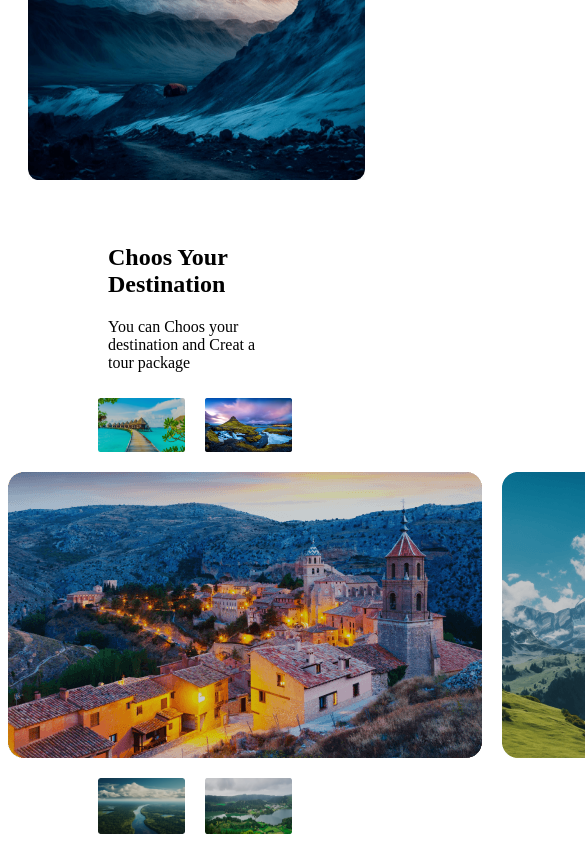
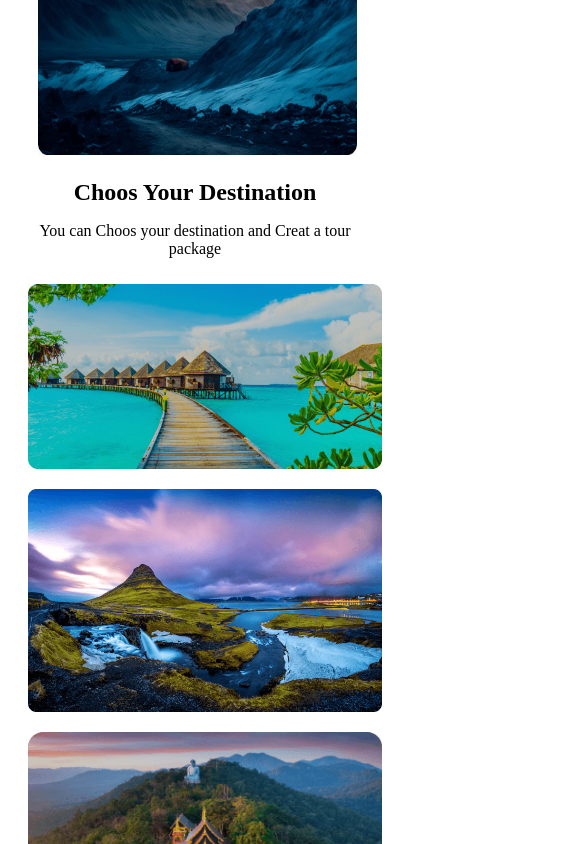
Before and after one commit to shakil-py/PA2webresposdive-, a plain HTML site: page index.html in a window 390 px wide. Shown: the part 1156-2000 px from the top of the page, 585 px wide, since content can reach past the window. Drawn offline with Linux system fonts and the light colour scheme.

Commit message:
choose responsive

```diff
--- a/index.html
+++ b/index.html
@@ -51,6 +51,7 @@
         </section>
         <!-- destination section -->
         <section class=" fullspace">
+            <div class="choose-img">
                 <div class="destination-choos">
                     <h1>Choos Your Destination</h1>
                     <p>You can Choos your destination and Creat a tour package</p>
@@ -61,15 +62,17 @@
                 </div>
                 <div class="row-2 row-cmn">
                     <img id="img1" src="/images/Rectangle 6.png" alt="">
-                <img src="/images/Rectangle 7.png" alt="">
+                    <img id="img2" src="/images/Rectangle 7.png" alt="">
                     <img id="img3" src="/images/Rectangle 9.png " alt="">
                 </div>
-            <div class="row-3">
+                <div class="row-3 row-cmn  ">
                     <img src="/images/Rectangle 11.png" alt="">
                     <img src="/images/Rectangle 10.png" alt="">
                 </div>
+            </div>
 
         </section>
+        <!--  -->
     </main>
 
 
--- a/style/responsive.css
+++ b/style/responsive.css
@@ -60,4 +60,19 @@
         width: 90%;
     }
 
+    /* choose sectin */
+    .fullspace {
+        margin: 0 10px;
+    }
+
+    .row-cmn {
+        flex-direction: column;
+    }
+    .row-1 img,.row-2 img,.row-3 img{
+        width: 100%;
+    }
+    #img2{
+        width: 100%;
+    }
+
 }
--- a/style/style.css
+++ b/style/style.css
@@ -103,10 +103,18 @@
 }
 
 /* choos destination */
+
+
 .row-cmn {
     display: flex;
     justify-content: center;
 
+}
+
+.destination-choos,
+h1 {
+    text-align: center;
+    margin: 0;
 }
 
 .row-1 img {
@@ -120,13 +128,14 @@
 
 .row-2 img {
     margin: 10px;
+    width: 30%;
 
 }
 
-/* #img1,
-#img3 {
-    width: 30%;
-} */
+
+#img2 {
+    width: 38%;
+}
 
 .row-3 {
     display: flex;
```
Lines whose indentation alone changed are shown as unchanged.
